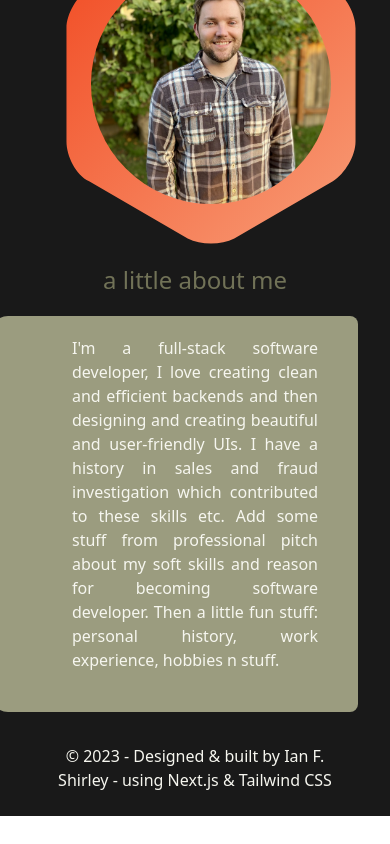
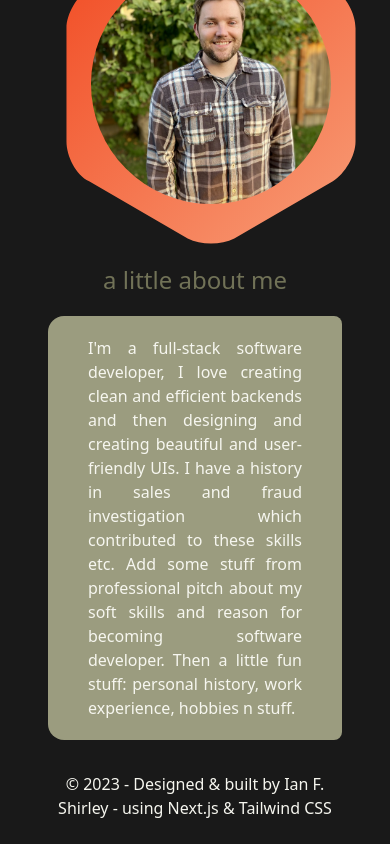
Before and after one commit to ianfshirley/Portfolio, a Next.js app: page / in a window 390 px wide. Shown: the part 2408-3252 px from the top of the page. Before the commit the page ends 3224 px from the top, so only its background shows below. Built offline with nearby package versions, Linux system fonts and the light colour scheme.

Commit message:
fixed about layout for mobile

```diff
--- a/app/components/About/About.js
+++ b/app/components/About/About.js
@@ -14,7 +14,7 @@ export default function About() {
       </div>
       <div className="flex flex-col justify-center z-0">
         <h5 className="text-army text-2xl p-5 text-center">a little about me</h5>
-        <p className="pl-20 pr-10 pt-5 pb-10 -ml-10 text-justify max-w-2xl  rounded-r-lg text-mist-50 bg-army-400 rounded-2xl">
+        <p className="pl-10 sm:pl-20 mx-4 pr-10 py-5 sm:-ml-10 text-justify max-w-2xl  rounded-r-lg text-mist-50 bg-army-400 rounded-2xl">
           I'm a full-stack software developer, I love creating clean and efficient backends and then designing and creating beautiful and user-friendly UIs. I have a history in sales and fraud investigation which contributed to these skills etc. Add some stuff from professional pitch about my soft skills and reason for becoming software developer. Then a little fun stuff: personal history, work experience, hobbies n stuff.
         </p>
       </div>
```
